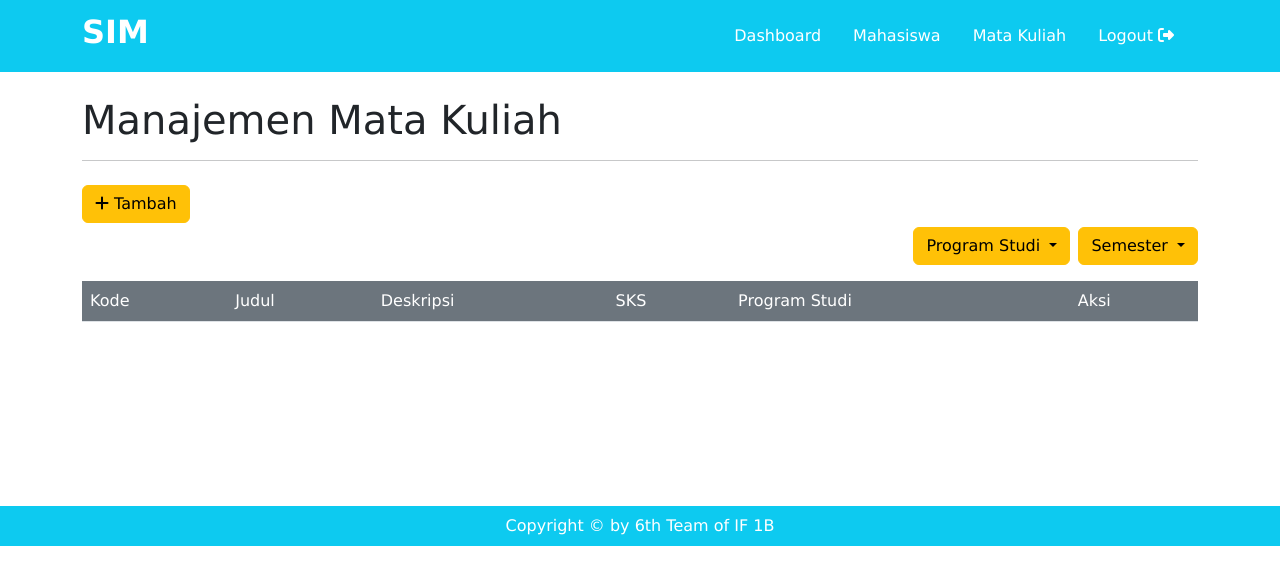
After one commit to ziliwu159/tb1, a Flask app: page /matakuliah/IF in a window 1280 px wide. The commit adds this page. Shown: the top 585 px of the page. Run offline with Flask 3, Linux system fonts and the light colour scheme; data that the repository does not hold is empty; some libraries are stand-ins or nearby versions.

Commit message:
Membuat daftar matakuliah berdasarkan prodi

```diff
--- a/Templates/layout.html
+++ b/Templates/layout.html
@@ -7,6 +7,7 @@
 
         <!-- font awesome -->
         <link rel="stylesheet" href="https://cdnjs.cloudflare.com/ajax/libs/font-awesome/6.4.2/css/all.min.css">
+
     </head>
     <body style="font-family: 'Lucida Sans', 'Lucida Sans Regular', 'Lucida Grande', 'Lucida Sans Unicode', Geneva, Verdana, sans-serif;">
         <nav class="navbar navbar-expand-lg navbar-dark bg-info fixed-top">
@@ -27,9 +28,12 @@
             </div>
         </nav>
 
-        <div class="container pt-4">{% block kontenku %} {% endblock %}</div>
+        <div class="container pt-4">
+            <br><br><br>
+            {% block kontenku %} {% endblock %}</div>
+            <br><br><br><br><br>
 
-        <footer class="mt-5 text-center">Copyright &copy by team six of IF 1B</footer>
+        <footer class="mt-5 text-center  bg-info text-white p-2">Copyright &copy by 6th Team of IF 1B</footer>
 
         <script src="{{ url_for('static', filename='js/bootstrap.bundle.min.js') }}"></script>
     </body>
--- /dev/null
+++ b/Templates/matakuliah/data-kuliah-prodi/main.html
@@ -0,0 +1,57 @@
+{% extends "layout.html" %}
+{% block kontenku %}
+  <h2 class="display-6">Manajemen Mata Kuliah</h2>
+  <hr>
+  <a href="/matakuliah/tambah" class="btn btn-warning mb-1 mt-2"><i class="fa-solid fa-plus"></i> Tambah</a>
+
+  <div class="d-flex justify-content-end mb-3">
+    <div class="dropdown me-2 ">
+      <button class="btn btn-warning dropdown-toggle " type="button" data-bs-toggle="dropdown" aria-expanded="false">
+        Program Studi
+      </button>
+      <ul class="dropdown-menu">
+        <li><a class="dropdown-item" href="IF">IF</a></li>
+        <li><a class="dropdown-item" href="TRM">TRM</a></li>
+        <li><a class="dropdown-item" href="GM">GM</a></li>
+      </ul>
+    </div>
+    <div class="dropdown ">
+      <button class="btn btn-warning dropdown-toggle " type="button" data-bs-toggle="dropdown" aria-expanded="false">
+        Semester
+      </button>
+      <ul class="dropdown-menu">
+        <li><a class="dropdown-item" href="matakuliah/Prodi">1 - 2</a></li>
+        <li><a class="dropdown-item" href="#">3 - 4</a></li>
+        <li><a class="dropdown-item" href="#">5 - 6</a></li>
+      </ul>
+    </div>
+  </div>
+
+
+  <div class="row">
+
+
+    <div class="col-md-12">
+      {% with messages = get_flashed_messages() %} {% if messages %} {% for message in messages %}
+      <div class="alert alert-success alert-dismissible fade show" role="alert">
+          {{ message }}
+      </div>
+      {% endfor %} {% endif %} {% endwith %}
+      <table class="table table-striped">
+        <thead>
+          <tr class="bg-secondary text-white">
+            <td>Kode</td>
+            <td>Judul</td>
+            <td>Deskripsi </td>
+            <td>SKS</td>
+            <td>Program Studi</td>
+            <td>Aksi</td>
+          </tr>
+        </thead>
+        {% block table %} {% endblock %}
+      </table>
+    </div>
+  </div>
+</div>
+
+{% endblock %}
--- /dev/null
+++ b/Templates/matakuliah/data-kuliah-prodi/matkul.html
@@ -0,0 +1,55 @@
+{% extends "matakuliah/data-kuliah-prodi/main.html" %}
+{% block table %}
+
+{% if path == '/matakuliah/IF' %}
+  <tbody>
+    {% for item in matakuliah %}
+    <tr>
+      <td>{{item.0}}</td>
+      <td>{{item.1}}</td>
+      <td>{{item.2}}</td>
+      <td>{{item.3}}</td>
+      <td>{{item.4}}</td>
+      <td>
+        <a href="/matakuliah/edit/{{item.0}}" class="btn btn-primary"><i class="fa-solid fa-pen-to-square"></i> Ubah</a>
+        <a href="/matakuliah/delete/{{item.0}}" class="btn btn-danger btn-delete" onclick="return confirm('Yakin???')"><i class="fa-solid fa-trash"></i> Hapus</a>
+      </td>
+    </tr>
+    {% endfor %}
+  </tbody>
+
+{% elif path == '/matakuliah/TRM' %}
+  <tbody>
+    {% for item in matakuliah %}
+    <tr>
+      <td>{{item.0}}</td>
+      <td>{{item.1}}</td>
+      <td>{{item.2}}</td>
+      <td>{{item.3}}</td>
+      <td>{{item.4}}</td>
+      <td>
+        <a href="/matakuliah/edit/{{item.0}}" class="btn btn-primary"><i class="fa-solid fa-pen-to-square"></i> Ubah</a>
+        <a href="/matakuliah/delete/{{item.0}}" class="btn btn-danger btn-delete" onclick="return confirm('Yakin???')"><i class="fa-solid fa-trash"></i> Hapus</a>
+      </td>
+    </tr>
+    {% endfor %}
+  </tbody>
+
+{% elif path == '/matakuliah/GM' %}
+  <tbody>
+    {% for item in matakuliah %}
+    <tr>
+      <td>{{item.0}}</td>
+      <td>{{item.1}}</td>
+      <td>{{item.2}}</td>
+      <td>{{item.3}}</td>
+      <td>{{item.4}}</td>
+      <td>
+        <a href="/matakuliah/edit/{{item.0}}" class="btn btn-primary"><i class="fa-solid fa-pen-to-square"></i> Ubah</a>
+        <a href="/matakuliah/delete/{{item.0}}" class="btn btn-danger btn-delete" onclick="return confirm('Yakin???')"><i class="fa-solid fa-trash"></i> Hapus</a>
+      </td>
+    </tr>
+    {% endfor %}
+  </tbody>
+{% endif %}
+{%endblock%}
--- a/Templates/matakuliah/data-kuliah.html
+++ b/Templates/matakuliah/data-kuliah.html
@@ -11,9 +11,9 @@
         Program Studi
       </button>
       <ul class="dropdown-menu">
-        <li><a class="dropdown-item" href="matakuliah/ProdiIF">IF</a></li>
-        <li><a class="dropdown-item" href="matakuliah/ProdiTRM">TRM</a></li>
-        <li><a class="dropdown-item" href="matakuliah/ProdiGM">GM</a></li>
+        <li><a class="dropdown-item" href="matakuliah/IF">IF</a></li>
+        <li><a class="dropdown-item" href="matakuliah/TRM">TRM</a></li>
+        <li><a class="dropdown-item" href="matakuliah/GM">GM</a></li>
       </ul>
     </div>
   </div>
--- a/app.py
+++ b/app.py
@@ -116,7 +116,7 @@ def delete_contact(id):
 @app.route('/matakuliah', methods = ['GET'])
 def data_kuliah():
     cur = mysql.connection.cursor()
-    cur.execute('SELECT kode, judul, deskripsi, sks, programstudi FROM mata_kuliah')
+    cur.execute('SELECT * FROM mata_kuliah ORDER BY programstudi')
     data = cur.fetchall()
     cur.close()
     return render_template('matakuliah/data-kuliah.html', matakuliah = data)
@@ -173,15 +173,29 @@ def delete_contact1(kode):
     flash('Mata Kuliah berhasil dihapus!')
     return redirect(url_for('data_kuliah'))
 
-
-# if
-@app.route('/matakuliah/ProdiIF', methods = ['GET'])
-def matkul_prodi():
+@app.route('/matakuliah/IF', methods = ['GET'])
+def IF():
     cur = mysql.connection.cursor()
     cur.execute("SELECT * FROM mata_kuliah WHERE programstudi = 'Teknik Informatika'")
     data = cur.fetchall()
     cur.close()
-    return render_template('matakuliah/data-kuliah-prodi/IF.html', matakuliah = data)
+    return render_template('matakuliah/data-kuliah-prodi/matkul.html', path='/matakuliah/IF', matakuliah = data)
+
+@app.route('/matakuliah/TRM', methods = ['GET'])
+def TRM():
+    cur = mysql.connection.cursor()
+    cur.execute("SELECT * FROM mata_kuliah WHERE programstudi = 'Teknik Rekayasa Multimedia'")
+    data = cur.fetchall()
+    cur.close()
+    return render_template('matakuliah/data-kuliah-prodi/matkul.html', path='/matakuliah/TRM', matakuliah = data)
+
+@app.route('/matakuliah/GM', methods = ['GET'])
+def GM():
+    cur = mysql.connection.cursor()
+    cur.execute("SELECT * FROM mata_kuliah WHERE programstudi = 'Geomatika'")
+    data = cur.fetchall()
+    cur.close()
+    return render_template('matakuliah/data-kuliah-prodi/matkul.html', path='/matakuliah/GM', matakuliah = data)
 
 # Jalankan aplikasi dengan port 9999
 if __name__ == "__main__":
```
Also changed, not shown: Templates/mahasiswa/data-mahasiswa.html (+4 -4 lines), Templates/matakuliah/data-kuliah-kelas.html (deleted, +0 -48 lines).
